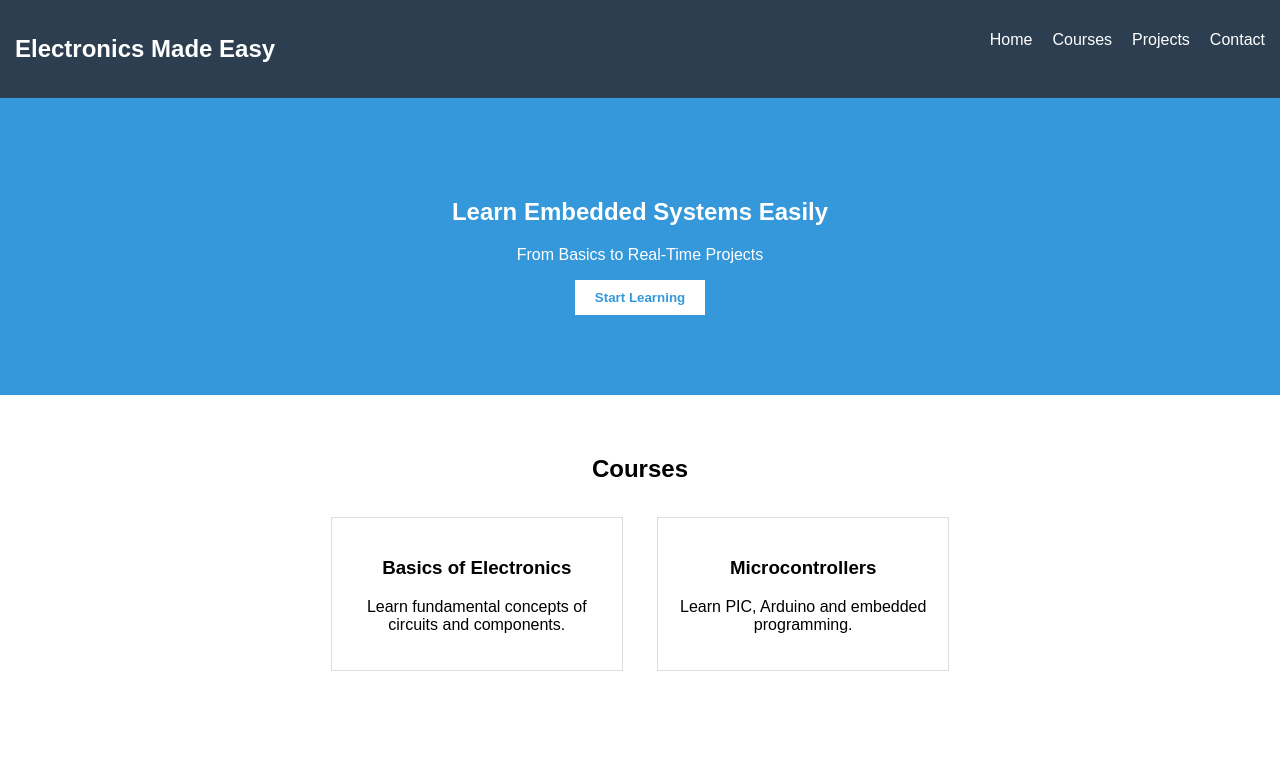
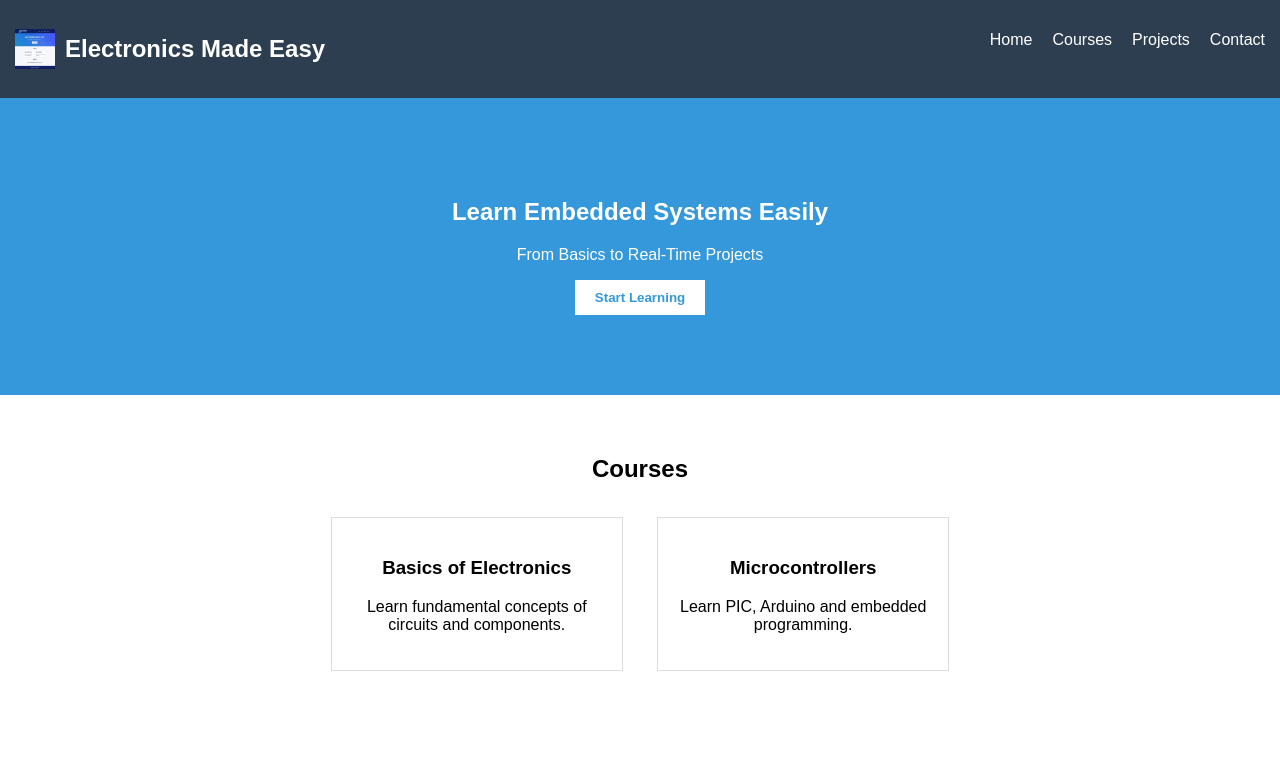
Before and after one commit to ElectronicsMadeEasy/electronicsmadeeasy.github.io, a plain HTML site: page index.html in a window 1280 px wide. Shown: the top 783 px of the page. Drawn offline with Linux system fonts and the light colour scheme.

Commit message:
Add files via upload

```diff
--- a/index.html
+++ b/index.html
@@ -6,9 +6,12 @@
 </head>
 <body>
 
-    <!-- Navbar -->
 <nav>
+    <div class="logo">
+        <img src="logo.png" alt="Logo">
         <h2>Electronics Made Easy</h2>
+    </div>
+
     <ul>
         <li><a href="#">Home</a></li>
         <li><a href="#">Courses</a></li>
--- a/style.css
+++ b/style.css
@@ -61,3 +61,15 @@
     text-align: center;
     padding: 10px;
 }
+
+/* LOGO */
+.logo {
+    display: flex;
+    align-items: center;
+    gap: 10px;
+}
+
+.logo img {
+    width: 40px;
+    height: 40px;
+}
```
Lines whose indentation alone changed are shown as unchanged.
